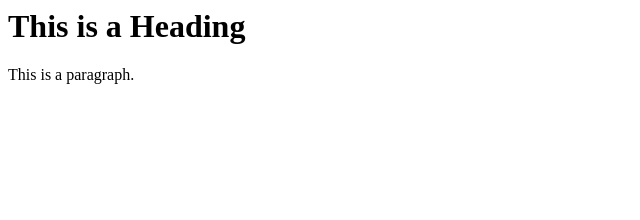
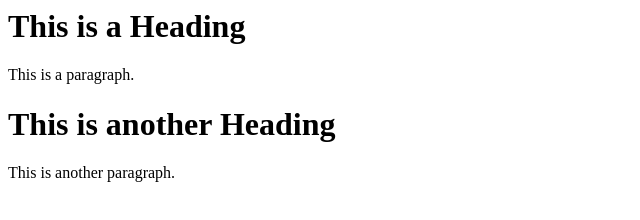
Before and after one commit to tanumoy1988/git-ops-1, a plain HTML site: page index.html in a window 1280 px wide. Shown: the whole page, without its empty margins (0-640 px from the left). Drawn offline with Linux system fonts and the light colour scheme.

Commit message:
Update index.html
added another heading and paragraph

```diff
--- a/index.html
+++ b/index.html
@@ -7,5 +7,8 @@
 <h1>This is a Heading</h1>
 <p>This is a paragraph.</p>
 
+ <h1>This is another Heading</h1>
+<p>This is another paragraph.</p>
+
 </body>
 </html>
```
